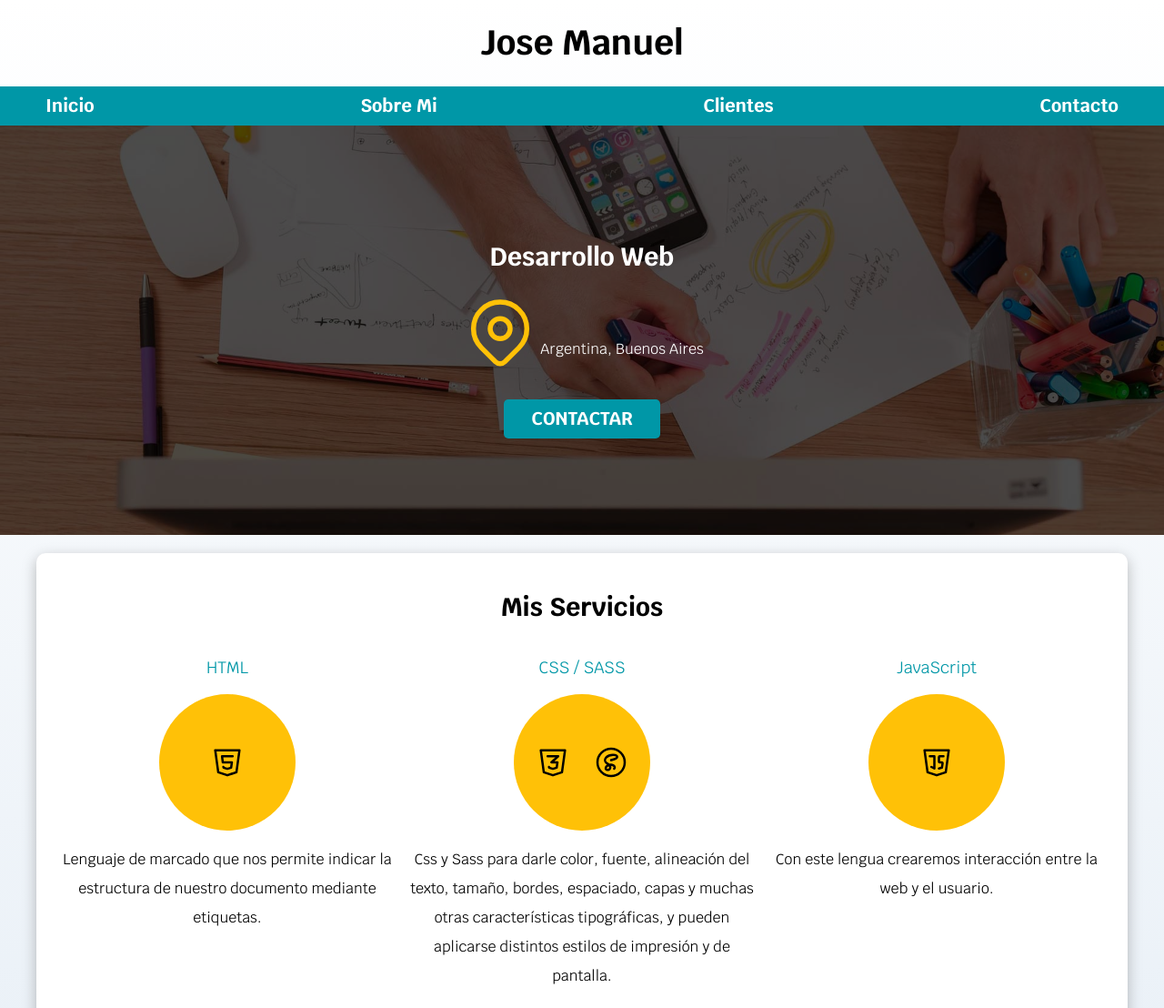
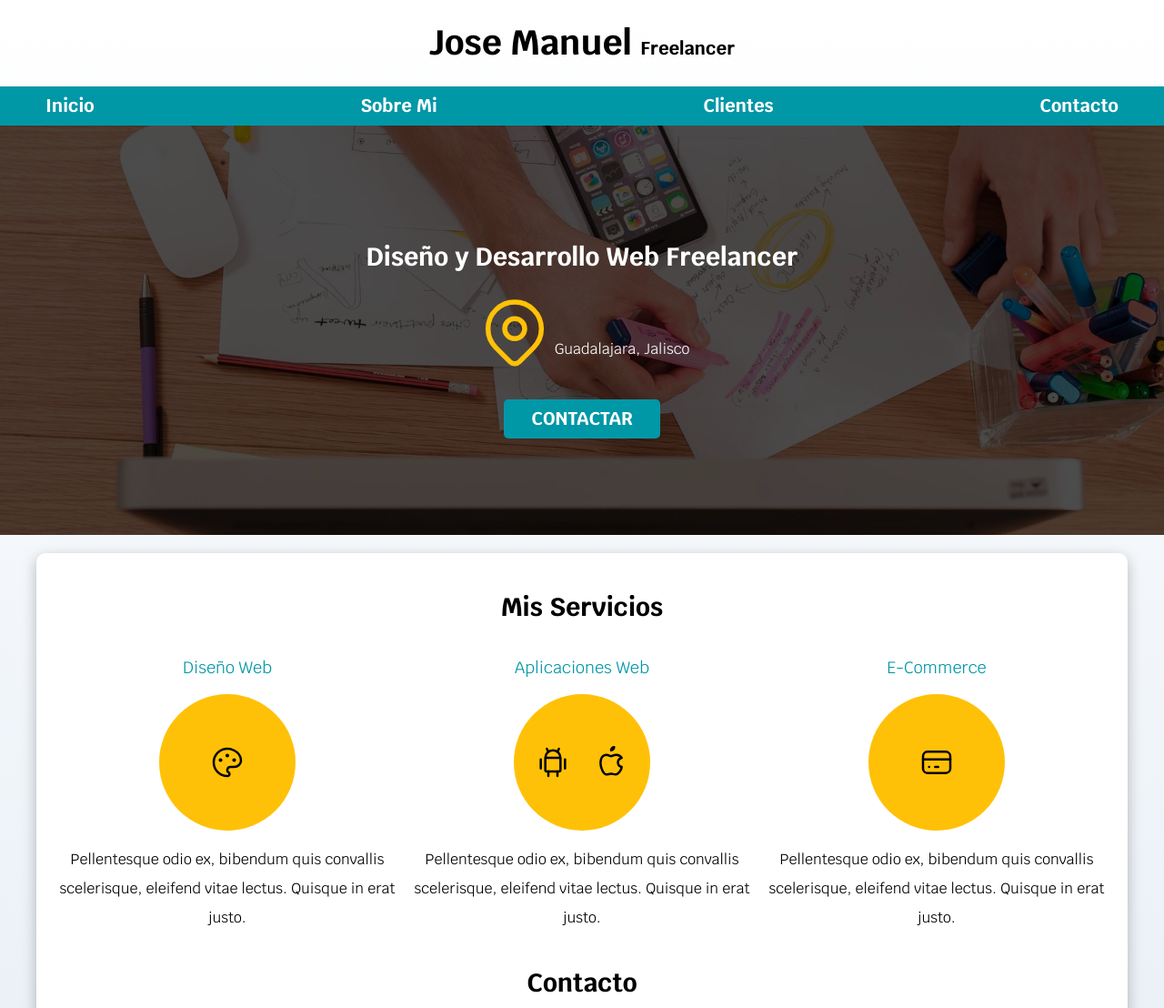
Before and after one commit to manuelchenko/freelancer, a plain HTML site: page index.html in a window 1280 px wide. Shown: the top 1108 px of the page at 91% size. Drawn offline with Linux system fonts and the light colour scheme.

Commit message:
Ultimo Commit.

```diff
--- a/index.html
+++ b/index.html
@@ -3,7 +3,7 @@
 <head>
     <meta charset="UTF-8">
     <meta name="viewport" content="width=device-width, initial-scale=1.0">
-    <title>Desarrollo Web</title>
+    <title>Diseñador Freelancer</title>
     <link rel="preload" href="css/normalize.css" as="style">
     <link rel="stylesheet" href="css/normalize.css">
     <link href="https://fonts.googleapis.com/css2?family=Krub:wght@400;700&display=swap" rel="stylesheet">
@@ -12,7 +12,7 @@
 </head>
 <body>
     <header>
-        <h1 class="titulo">Jose Manuel</h1>
+        <h1 class="titulo">Jose Manuel <span>Freelancer</span></h1>
     </header>
 
     <div class="nav-bg">
@@ -26,14 +26,14 @@
 
     <section class="hero">
         <div class="contenido-hero">
-            <h2>Desarrollo Web</h2>
+            <h2>Diseño y Desarrollo Web <span> Freelancer</span></h2>
             <div class="ubicacion">
                 <svg xmlns="http://www.w3.org/2000/svg" class="icon icon-tabler icon-tabler-map-pin" width="88" height="88" viewBox="0 0 24 24" stroke-width="1.5" stroke="#FFC107" fill="none" stroke-linecap="round" stroke-linejoin="round">
                     <path stroke="none" d="M0 0h24v24H0z"/>
                     <circle cx="12" cy="11" r="3" />
                     <path d="M17.657 16.657L13.414 20.9a1.998 1.998 0 0 1 -2.827 0l-4.244-4.243a8 8 0 1 1 11.314 0z" />
                 </svg>
-                <p>Argentina, Buenos Aires</p>
+                <p>Guadalajara, Jalisco</p>
             </div>
             <a class="boton" href="#">Contactar</a>
         </div> <!-- .contenido-hero -->
@@ -44,46 +44,54 @@
 
         <div class="servicios">
             <section class="servicio">
-                <h3>HTML</h3>
+                <h3>Diseño Web</h3>
                 <div class="iconos">
-                    <svg xmlns="http://www.w3.org/2000/svg" class="icon icon-tabler icon-tabler-brand-html5" width="40" height="40" viewBox="0 0 24 24" stroke-width="1.5" stroke="#000000" fill="none" stroke-linecap="round" stroke-linejoin="round">
-                        <path stroke="none" d="M0 0h24v24H0z" fill="none"/>
-                        <path d="M20 4l-2 14.5l-6 2l-6 -2l-2 -14.5z" />
-                        <path d="M15.5 8h-7l.5 4h6l-.5 3.5l-2.5 .75l-2.5 -.75l-.1 -.5" />
+                    <svg xmlns="http://www.w3.org/2000/svg" class="icon icon-tabler icon-tabler-palette" width="40" height="40" viewBox="0 0 24 24" stroke-width="1.5" stroke="#000000" fill="none" stroke-linecap="round" stroke-linejoin="round">
+                        <path stroke="none" d="M0 0h24v24H0z"/>
+                        <path d="M12 21a9 9 0 1 1 0 -18a9 8 0 0 1 9 8a4.5 4 0 0 1 -4.5 4h-2.5a2 2 0 0 0 -1 3.75a1.3 1.3 0 0 1 -1 2.25" />
+                        <circle cx="7.5" cy="10.5" r=".5" fill="currentColor" />
+                        <circle cx="12" cy="7.5" r=".5" fill="currentColor" />
+                        <circle cx="16.5" cy="10.5" r=".5" fill="currentColor" />
                     </svg>
                 </div>
-                <p>Lenguaje de marcado que nos permite indicar la estructura de nuestro documento mediante etiquetas.</p>
+                <p> Pellentesque odio ex, bibendum quis convallis scelerisque, eleifend vitae lectus. Quisque in erat justo. </p>
             </section>
 
             <section class="servicio">
-                <h3>CSS / SASS</h3>
+                <h3>Aplicaciones Web</h3>
                 <div class="iconos">
-                    <svg xmlns="http://www.w3.org/2000/svg" class="icon icon-tabler icon-tabler-brand-css3" width="40" height="40" viewBox="0 0 24 24" stroke-width="1.5" stroke="#000000" fill="none" stroke-linecap="round" stroke-linejoin="round">
-                        <path stroke="none" d="M0 0h24v24H0z" fill="none"/>
-                        <path d="M20 4l-2 14.5l-6 2l-6 -2l-2 -14.5z" />
-                        <path d="M8.5 8h7l-4.5 4h4l-.5 3.5l-2.5 .75l-2.5 -.75l-.1 -.5" />
-                      </svg>
+                    <svg xmlns="http://www.w3.org/2000/svg" class="icon icon-tabler icon-tabler-brand-android" width="40" height="40" viewBox="0 0 24 24" stroke-width="1.5" stroke="#000000" fill="none" stroke-linecap="round" stroke-linejoin="round">
+                        <path stroke="none" d="M0 0h24v24H0z"/>
+                        <line x1="4" y1="10" x2="4" y2="16" />
+                        <line x1="20" y1="10" x2="20" y2="16" />
+                        <path d="M7 9h10v8a1 1 0 0 1 -1 1h-8a1 1 0 0 1 -1 -1v-8a5 5 0 0 1 10 0" />
+                        <line x1="8" y1="3" x2="9" y2="5" />
+                        <line x1="16" y1="3" x2="15" y2="5" />
+                        <line x1="9" y1="18" x2="9" y2="21" />
+                        <line x1="15" y1="18" x2="15" y2="21" />
+                    </svg>
 
-                    <svg xmlns="http://www.w3.org/2000/svg" class="icon icon-tabler icon-tabler-brand-sass" width="40" height="40" viewBox="0 0 24 24" stroke-width="1.5" stroke="#000000" fill="none" stroke-linecap="round" stroke-linejoin="round">
-                        <path stroke="none" d="M0 0h24v24H0z" fill="none"/>
-                        <circle cx="12" cy="12" r="9" />
-                        <path d="M12 10.523c2.46 -.826 4.002 -.826 4.002 -2.155c0 -1.366 -1.347 -1.366 -2.735 -1.366c-1.91 0 -3.352 .49 -4.537 1.748c-.848 .902 -1.027 2.449 -.153 3.307c.973 .956 3.206 1.789 2.884 3.493c-.233 1.235 -1.469 1.823 -2.617 1.202c-.782 -.424 -.454 -1.746 .626 -2.512s2.822 -.992 4.1 -.24c.98 .575 1.046 1.724 .434 2.193" />
+                    <svg xmlns="http://www.w3.org/2000/svg" class="icon icon-tabler icon-tabler-brand-apple" width="40" height="40" viewBox="0 0 24 24" stroke-width="1.5" stroke="#000000" fill="none" stroke-linecap="round" stroke-linejoin="round">
+                        <path stroke="none" d="M0 0h24v24H0z"/>
+                        <path d="M9 7c-3 0-4 3-4 5.5 0 3 2 7.5 4 7.5 1.088-.046 1.679-.5 3-.5 1.312 0 1.5.5 3 .5s4-3 4-5c-.028-.01-2.472-.403-2.5-3-.019-2.17 2.416-2.954 2.5-3-1.023-1.492-2.951-1.963-3.5-2-1.433-.111-2.83 1-3.5 1-.68 0-1.9-1-3-1z" />
+                        <path d="M12 4a2 2 0 0 0 2 -2a2 2 0 0 0 -2 2" />
                     </svg>
                 </div>
-                <p>Css y Sass para darle color, fuente, alineación del texto, tamaño, bordes, espaciado, capas y muchas otras características tipográficas, y pueden aplicarse distintos estilos de impresión y de pantalla. </p>
+                <p> Pellentesque odio ex, bibendum quis convallis scelerisque, eleifend vitae lectus. Quisque in erat justo. </p>
             </section>
 
             <section class="servicio">
-                <h3>JavaScript</h3>
+                <h3>E-Commerce</h3>
                 <div class="iconos">
-                    <svg xmlns="http://www.w3.org/2000/svg" class="icon icon-tabler icon-tabler-brand-javascript" width="40" height="40" viewBox="0 0 24 24" stroke-width="1.5" stroke="#000000" fill="none" stroke-linecap="round" stroke-linejoin="round">
-                        <path stroke="none" d="M0 0h24v24H0z" fill="none"/>
-                        <path d="M20 4l-2 14.5l-6 2l-6 -2l-2 -14.5z" />
-                        <path d="M7.5 8h3v8l-2 -1" />
-                        <path d="M16.5 8h-2.5a0.5 .5 0 0 0 -.5 .5v3a0.5 .5 0 0 0 .5 .5h1.423a0.5 .5 0 0 1 .495 .57l-.418 2.93l-2 .5" />
-                      </svg>
+                    <svg xmlns="http://www.w3.org/2000/svg" class="icon icon-tabler icon-tabler-credit-card" width="40" height="40" viewBox="0 0 24 24" stroke-width="1.5" stroke="#000000" fill="none" stroke-linecap="round" stroke-linejoin="round">
+                        <path stroke="none" d="M0 0h24v24H0z"/>
+                        <rect x="3" y="5" width="18" height="14" rx="3" />
+                        <line x1="3" y1="10" x2="21" y2="10" />
+                        <line x1="7" y1="15" x2="7.01" y2="15" />
+                        <line x1="11" y1="15" x2="13" y2="15" />
+                    </svg>
                 </div>
-                <p> Con este lengua crearemos interacción entre la web y el usuario. </p>
+                <p> Pellentesque odio ex, bibendum quis convallis scelerisque, eleifend vitae lectus. Quisque in erat justo. </p>
             </section>
         </div> <!--.servicios-->
 
@@ -126,7 +134,7 @@
     </main>
 
     <footer class="footer">
-        <p>Todos los derechos reservados. Jose Manuel</p>
+        <p>Todos los derechos reservados. Jose Manuel Freelancer</p>
     </footer>
 
 </body>
```
